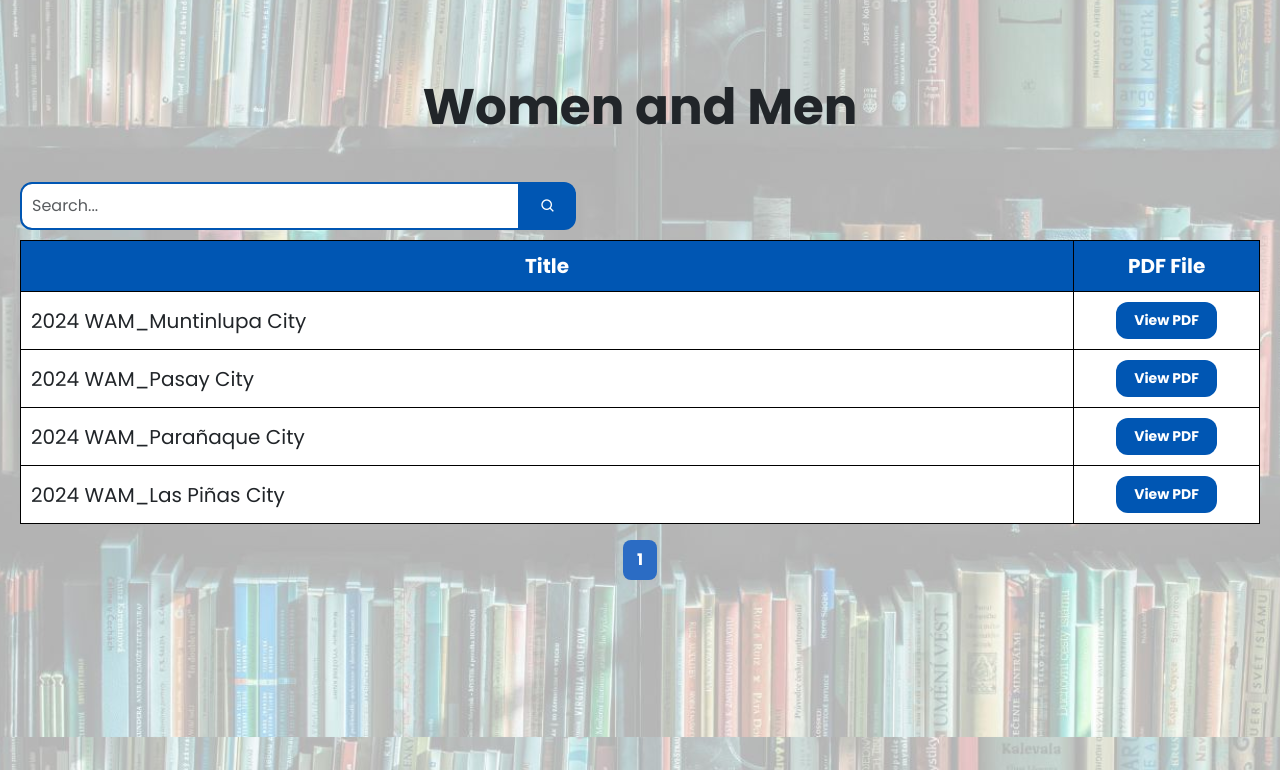
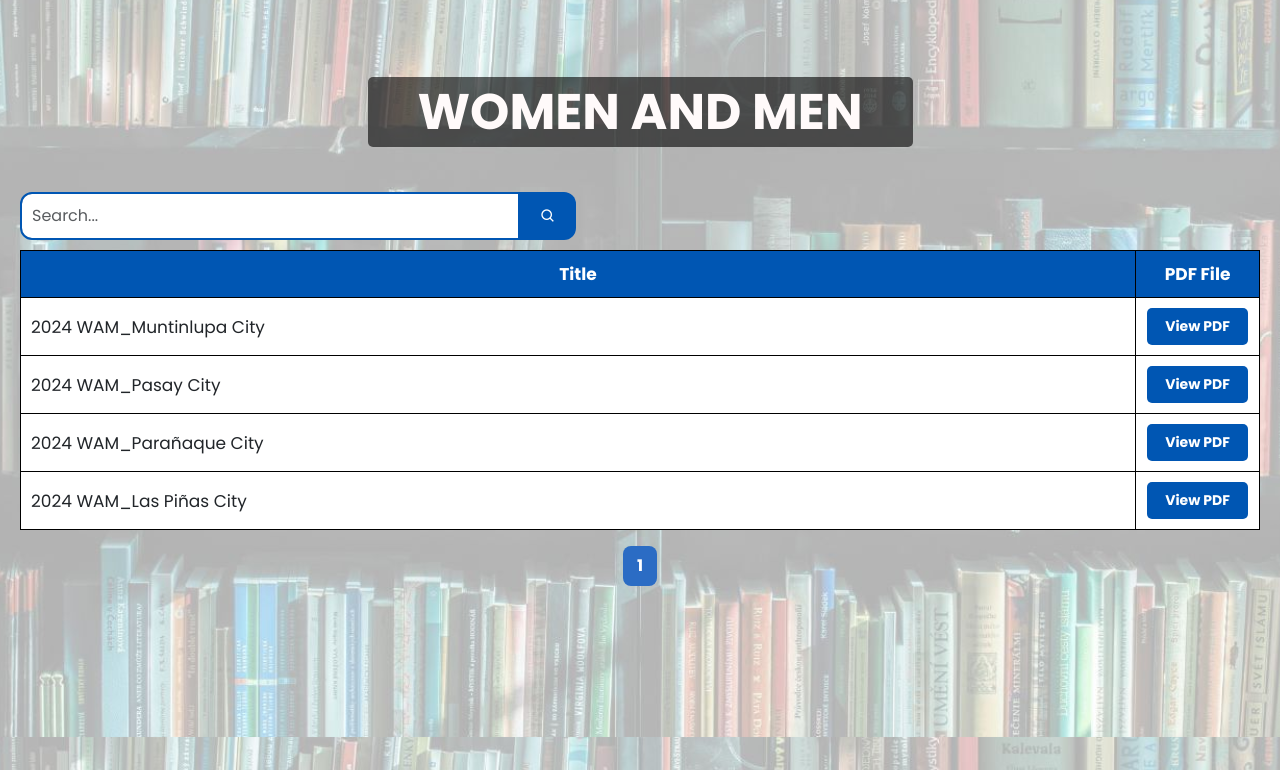
Before and after one commit to kshin2/PSA-Digital-Library-Admin, a PHP site: page /NCR-V/womenandmen.php in a window 1280 px wide. Shown: the part 63-833 px from the top of the page. Run offline with PHP 8.4, Linux system fonts and the light colour scheme; data comes from the database, SQL or seed files in the repository.

Commit message:
CSS Update 11:11AM 5/2/2025

```diff
--- a/Admin Login/index.php
+++ b/Admin Login/index.php
@@ -8,7 +8,7 @@ if (!isset($_SESSION["admin_logged_in"]) || $_SESSION["admin_logged_in"] !== tru
 }
 
 // Auto-logout after 30 minutes of inactivity
-if (isset($_SESSION["last_activity"]) && (time() - $_SESSION["last_activity"] > 1800)) {
+if (isset($_SESSION["last_activity"]) && (time() - $_SESSION["last_activity"] > 30)) {
     session_unset();
     session_destroy();
     header("Location: admin_login.php");
--- a/Central-Office/administrative.php
+++ b/Central-Office/administrative.php
@@ -28,7 +28,7 @@ $result = $conn->query($sql);
 </head>
 <body>
     <div class="content">
-        <h1>Administrative</h1>
+        <h1><span class="text-highlight">ADMINISTRATIVE</span></h1>
 
         <div class="top-bar">
             <div class="d-flex gap-2 align-items-center flex-wrap">
@@ -52,8 +52,8 @@ $result = $conn->query($sql);
             <thead>
                 <tr>
                     <th style="width: 70%;">Title</th>
-                    <th style="width: 15%;">Project</th>
-                    <th style="width: 15%;">PDF File</th>
+                    <th style="width: 20%;">Project</th>
+                    <th style="width: 10%;">PDF File</th>
                 </tr>
             </thead>
             <tbody id="release-table">
--- a/Central-Office/civil_registration.php
+++ b/Central-Office/civil_registration.php
@@ -28,7 +28,7 @@ $result = $conn->query($sql);
 </head>
 <body>
     <div class="content">
-        <h1>Civil Registration</h1>
+        <h1><span class="text-highlight">CIVIL REGISTRATION</span></h1>
 
         <div class="top-bar">
             <div class="search-bar d-flex">
@@ -40,8 +40,8 @@ $result = $conn->query($sql);
         <table>
             <thead>
                 <tr>
-                    <th style="width: 85%;">Title</th>
-                    <th style="width: 15%;">PDF File</th>
+                    <th style="width: 90%;">Title</th>
+                    <th style="width: 10%;">PDF File</th>
                 </tr>
             </thead>
             <tbody id="release-table">
--- a/Central-Office/household.php
+++ b/Central-Office/household.php
@@ -28,7 +28,7 @@ $result = $conn->query($sql);
 </head>
 <body>
     <div class="content">
-        <h1>Household</h1>
+        <h1><span class="text-highlight">HOUSEHOLD</span></h1>
 
         <div class="top-bar">
             <div class="d-flex gap-2 align-items-center flex-wrap">
@@ -59,9 +59,9 @@ $result = $conn->query($sql);
         <table>
             <thead>
                 <tr>
-                    <th style="width: 50%;">Title</th>
+                    <th style="width: 60%;">Title</th>
                     <th style="width: 30%;">Project</th>
-                    <th style="width: 20%;">PDF File</th>
+                    <th style="width: 10%;">PDF File</th>
                 </tr>
             </thead>
             <tbody id="release-table">
--- a/NCR-V/countryside_in_figures.php
+++ b/NCR-V/countryside_in_figures.php
@@ -28,7 +28,7 @@ $result = $conn->query($sql);
         </head>
         <body>
             <div class="content">
-                <h1>Countryside in Figures</h1>
+                <h1><span class="text-highlight">COUNTRYSIDE IN FIGURES</span></h1>
 
                 <div class="top-bar">
                     <div class="search-bar d-flex">
@@ -40,8 +40,8 @@ $result = $conn->query($sql);
                 <table>
                     <thead>
                         <tr>
-                            <th style="width: 85%;">Title</th>
-                            <th style="width: 15%;">PDF File</th>
+                            <th style="width: 90%;">Title</th>
+                            <th style="width: 10%;">PDF File</th>
                         </tr>
                     </thead>
                     <tbody id="release-table">
--- a/NCR-V/infographics.php
+++ b/NCR-V/infographics.php
@@ -57,7 +57,7 @@ try {
 <div class="container infographics-container">
   <!-- Header Row -->
   <div class="d-flex justify-content-between align-items-center flex-wrap mb-4">
-    <h1 class="infographics-title m-0">INFOGRAPHICS</h1>
+    <h1 class="infographics-title m-0"><span class="text-highlight">INFOGRAPHICS</span></h1>
     <div class="search-bar d-flex">
       <input type="text" id="search-input" value="<?= htmlspecialchars($searchTerm) ?>" placeholder="Search..." class="form-control">
       <button id="search-btn"><i class='bx bx-search'></i></button>
--- a/NCR-V/public_used_files.php
+++ b/NCR-V/public_used_files.php
@@ -25,7 +25,7 @@ if ($conn->connect_error) {
 </head>
 <body>
     <div class="container">
-        <h1 class = "header-puf">Public Used Files</h1>
+        <h1 class = "header-puf"><span class="text-highlight">PUBLIC USED FILES</span></h1>
 
             <div class="drive-container">
             <div class="drive-header">
--- a/NCR-V/special-release.php
+++ b/NCR-V/special-release.php
@@ -28,7 +28,7 @@ $result = $conn->query($sql);
 </head>
 <body>
     <div class="content">
-        <h1>SPECIAL RELEASES</h1>
+        <h1><span class="text-highlight">SPECIAL RELEASES</span></h1>
 
         <div class="top-bar">
             <div class="search-bar d-flex">
@@ -40,8 +40,8 @@ $result = $conn->query($sql);
         <table>
             <thead>
                 <tr>
-                    <th style="width: 85%;">Title</th>
-                    <th style="width: 15%;">PDF File</th>
+                    <th style="width: 90%;">Title</th>
+                    <th style="width: 10%;">PDF File</th>
                 </tr>
             </thead>
             <tbody id="release-table">
--- a/NCR-V/womenandmen.php
+++ b/NCR-V/womenandmen.php
@@ -28,7 +28,7 @@ $result = $conn->query($sql);
         </head>
         <body>
             <div class="content">
-                <h1>Women and Men</h1>
+                <h1><span class="text-highlight">WOMEN AND MEN</span></h1>
 
                 <div class="top-bar">
                     <div class="search-bar d-flex">
@@ -40,8 +40,8 @@ $result = $conn->query($sql);
                 <table>
                     <thead>
                         <tr>
-                            <th style="width: 85%;">Title</th>
-                            <th style="width: 15%;">PDF File</th>
+                            <th style="width: 90%;">Title</th>
+                            <th style="width: 10%;">PDF File</th>
                         </tr>
                     </thead>
                     <tbody id="release-table">
--- a/Sample.php
+++ b/Sample.php
@@ -254,7 +254,7 @@ try {
 
             <section class="latest-release">
                 <div class="container">
-                    <h2>Latest Releases of Infographics</h2>
+                    <h2>Latest Release of Infographics</h2>
                     <div class="row g-4">
                         <?php foreach ($latestInfographics as $infographic): ?>
                             <div class="col-12 col-sm-6 col-md-4 col-lg-3">
--- a/navbar.php
+++ b/navbar.php
@@ -18,11 +18,11 @@
                             NCR-V
                         </a>
                         <ul class="dropdown-menu" aria-labelledby="ncrvDropdown">
-                            <li><a class="dropdown-item" href="infographics.php">Infographics</a></li>
-                            <li><a class="dropdown-item" href="special-release.php">Special Releases</a></li>
-                            <li><a class="dropdown-item" href="womenandmen.php">Women and Men</a></li>
-                            <li><a class="dropdown-item" href="countryside_in_figures.php">Countryside in Figures</a></li>
-                            <li><a class="dropdown-item" href="public_used_files.php">Public Used Files</a></li>
+                            <li><a class="dropdown-item" href="/NCR-V/infographics.php">Infographics</a></li>
+                            <li><a class="dropdown-item" href="/NCR-V/special-release.php">Special Releases</a></li>
+                            <li><a class="dropdown-item" href="/NCR-V/womenandmen.php">Women and Men</a></li>
+                            <li><a class="dropdown-item" href="/NCR-V/countryside_in_figures.php">Countryside in Figures</a></li>
+                            <li><a class="dropdown-item" href="/NCR-V/public_used_files.php">Public Used Files</a></li>
                         </ul>
                     </li>
                     <!-- Dropdown End -->
--- a/style.css
+++ b/style.css
@@ -757,6 +757,37 @@ nav ul li a:hover {
   text-align: center;
 }
 
+/* Highlighted text */
+.text-highlight {
+  position: relative;
+  background-color: rgba(0, 0, 0, 0.6); /* semi-transparent black */
+  color: #fffafa;
+  padding: 5px 50px;
+  border-radius: 5px;
+  display: inline-block;
+  text-decoration: none;
+}
+
+/* Underline inside the box, animating from center */
+.text-highlight::after {
+  content: '';
+  position: absolute;
+  left: 0;
+  bottom: 5px; /* inside the box */
+  width: 100%;
+  height: 5px;
+  background-color: #FFD700;
+  transform: scaleX(0);
+  transform-origin: center;
+  transition: transform 0.3s ease;
+}
+
+.text-highlight:hover::after {
+  transform: scaleX(1);
+}
+
+
+
 /* Search Container
 .sp-search-container {
   display: flex;
@@ -802,7 +833,7 @@ th, td {
   padding: 10px;
   border: 1px solid black;
   vertical-align: middle;
-  font-size: 20px;
+  font-size: 17px;
 }
 
 /* Center text only for headers */
@@ -823,7 +854,7 @@ td {
   background-color: #0056b3;
   color: white;
   padding: 8px 18px;
-  border-radius: 12px;
+  border-radius: 5px;
   font-weight: bold;
   border: none;
   font-size: 14px;
```
Also changed, not shown: Central-Office/establishment.php (+4 -4 lines).
